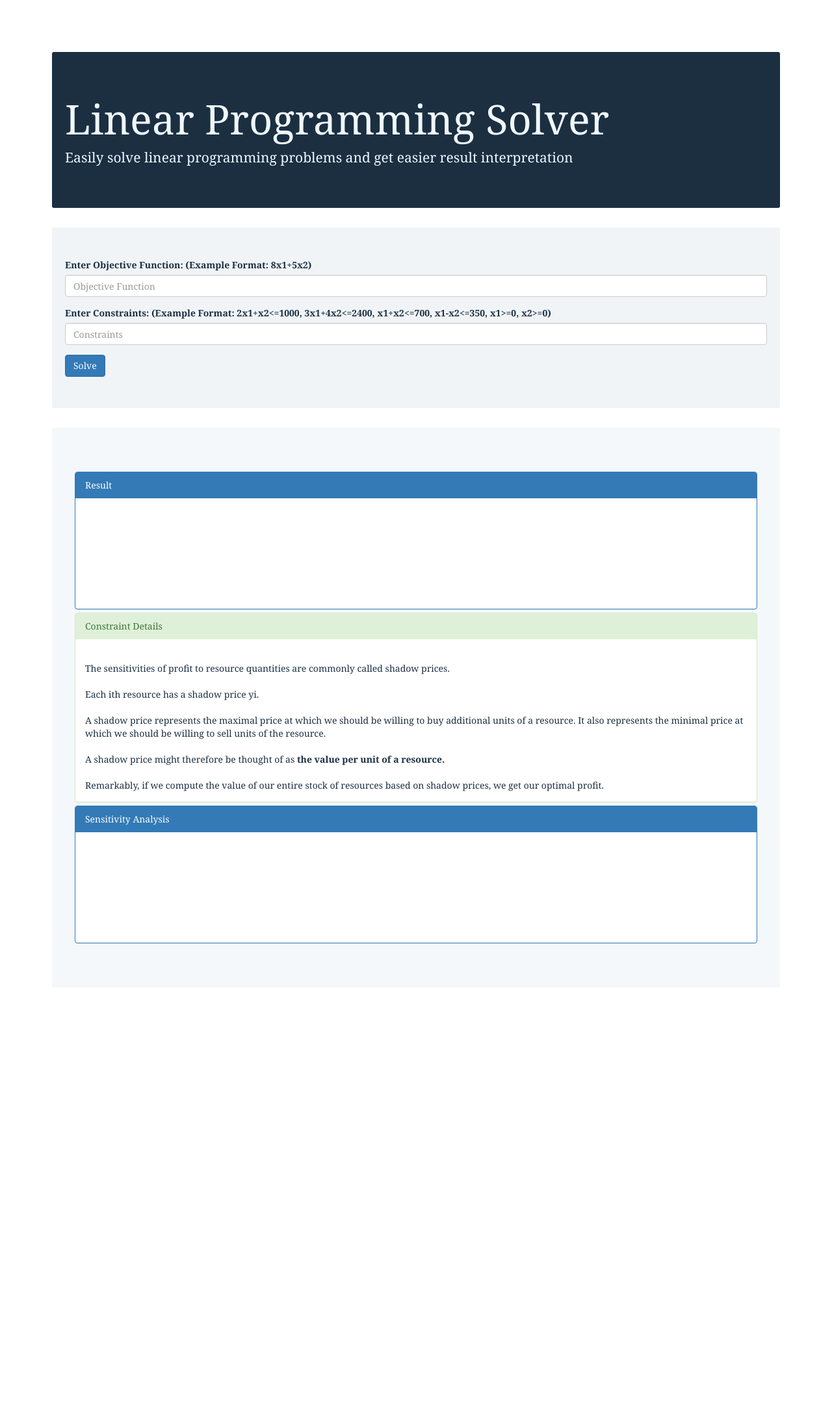
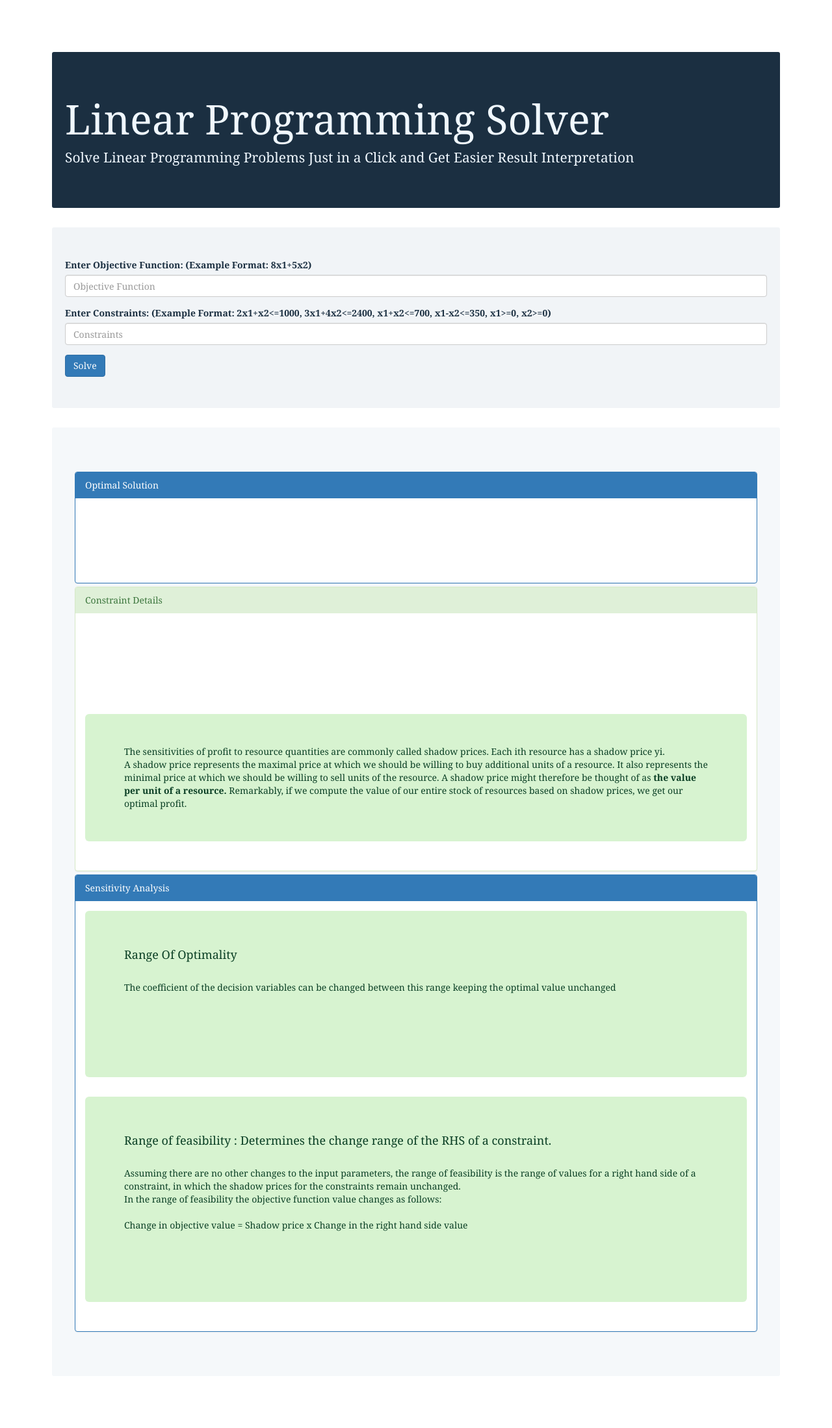
Before and after one commit to AnikaTabassum/linear_programming, a Flask app: page / in a window 1280 px wide. Shown: the whole page at 65% size. Before the commit the page ends 1453 px from the top, so only its background shows below. Run offline with Flask 2, Linux system fonts and the light colour scheme; some libraries are stand-ins or nearby versions.

Commit message:
Final Solver Tool

```diff
--- a/app.py
+++ b/app.py
@@ -511,9 +511,9 @@ def main(ObjectiveFunction, ConstraintList):
             print('x[',var,'] = ', x[var].solution_value())
             key = 'x'+str(var)+'_sol_val'
             key_exp = str(key)+"_exp"
-            ans_map[key] = x[var].solution_value()
+            ans_map[key] = round(x[var].solution_value(),2)
             ans_map[key_exp] = "The value of this decision variable in the optimal point."
-            optimal_value_list.append(x[var].solution_value())
+            optimal_value_list.append(round(x[var].solution_value(),2))
 
         print("offset ", solver.Objective().BestBound())
         ans_map["opt_val_list"] = optimal_value_list
@@ -591,16 +591,16 @@ def main(ObjectiveFunction, ConstraintList):
             constraint_map['constraint_exp'] = constraint_exp
             #binding_constraint_list.append(build_constraint)
             #get_constraint = val['constraint'].GetCoefficient(x[1]),"* x1
-            shadow_price_exp = " Shadow price for this constraint is "+ str(val['constraint'].dual_value())
+            shadow_price_exp = " Shadow price for this constraint is "+ str(round(val['constraint'].dual_value(),2))+". "
             print(shadow_price_exp)
 
             constraint_details_str = constraint_details_str + shadow_price_exp
 
-            constraint_map['shadow_price'] = val['constraint'].dual_value()
+            constraint_map['shadow_price'] = round(val['constraint'].dual_value(),2)
             constraint_map['shadow_price_exp'] = shadow_price_exp
         else:
 
-            constraint_details_str = constraint_details_str + ". "
+            constraint_details_str = constraint_details_str
 
             constraint_exp = str(build_constraint)+" is a non-binding constraint & has no direct impact on the optimal solution. "
             print(constraint_exp)
@@ -613,16 +613,31 @@ def main(ObjectiveFunction, ConstraintList):
             constraint_map['dual_exp']=dual_exp
 
             if  val['slack'] >0.0:
-                slack_exp = " The total limit is not used yet. It had total limit of "+ str(val['constraint'].ub()) +" but used only " + str(val['constraint'].ub()-val['slack'])
-                print(slack_exp)
-                constraint_details_str = constraint_details_str + slack_exp
+
 
                 #ans_map[]
                 constraint_map['total_limit']=val['constraint'].ub()
                 constraint_map['used']=val['constraint'].ub()-val['slack']
+
+
+                if constraint_map['used']>0:
+                    slack_exp = " The total limit is not used yet. It had total limit of "+ str(val['constraint'].ub()) +" but used only " + str(val['constraint'].ub()-val['slack'])+" units. "
+                    print(slack_exp)
+
+                elif constraint_map['used']==0:
+                    slack_exp = " The total limit is used. It had total limit of "+ str(val['constraint'].ub()) +" and used " + str(val['constraint'].ub()-val['slack'])+" units. "
+                    print(slack_exp)
+
+                else:
+                    slack_exp = " The total limit exceeded. It had total limit of "+ str(val['constraint'].ub()) +" but it exceeded " + str(abs(val['constraint'].ub()-val['slack']))+" units. "
+                    print(slack_exp)
+
+
+                constraint_details_str = constraint_details_str + slack_exp
                 constraint_map['slack_exp'] = slack_exp
+
             else:
-                slack_exp = " The total limit is not used yet. It had total limit of "+ str(val['constraint'].ub())+ " but used only "+str(val['constraint'].ub()+val['slack'])
+                slack_exp = " The total limit exceeded. It had total limit of "+ str(val['constraint'].ub())+ " nut used only "+str(val['constraint'].ub()+val['slack'])+" units. "
                 print(slack_exp)
                 constraint_details_str = constraint_details_str + slack_exp
                 constraint_map['slack_exp'] = slack_exp
@@ -645,6 +660,7 @@ def main(ObjectiveFunction, ConstraintList):
 
     print("arg optimality: ",arg_optimality)
     print("arg optimality: ",arg_optimality)
+
     if(solver.NumVariables()==2):
 
         equationList=[]
@@ -688,10 +704,10 @@ def main(ObjectiveFunction, ConstraintList):
         ans_map['RangeOfOptimality_minValX2']=optimalityRange[0]['minValY']
         ans_map['RangeOfOptimality_maxValX2']=optimalityRange[0]['maxValY']
 
-        ans_map["roo_string_1"] = "Range of optimality for X1 is "+str(optimalityRange[0]['minValX'])+" to "+str(optimalityRange[0]['maxValX'])
-        ans_map["roo_string_2"] = "Range of optimality for X2 is "+str(optimalityRange[0]['minValY'])+" to "+str(optimalityRange[0]['maxValY'])
-        ans_map["RangeOfOptimality_exp"] = "The coeffiecient of the decision variables can be changed between this range keeping the optimal value unchanged."
-
+        ans_map["roo_string_1"] = "Range of optimality for X1 is "+str(round(optimalityRange[0]['minValX'],2))+" to "+str(round(optimalityRange[0]['maxValX'],2))
+        ans_map["roo_string_2"] = "Range of optimality for X2 is "+str(round(optimalityRange[0]['minValY'],2))+" to "+str(round(optimalityRange[0]['maxValY'],2))
+        ans_map["RangeOfOptimality_exp"] = "The coefficient of the decision variables can be changed between this range keeping the optimal value unchanged."
+        ans_map['roo_header'] = "Range Of Optimality "
 
         print("Range Of Feasibility")
         #equationList=[["2x1+x2-1000",0],["3x1+4x2-2400",0],["x1+x2-700",0],["x1-x2-350",0],["x1",1],["x2",1]]
@@ -704,12 +720,15 @@ def main(ObjectiveFunction, ConstraintList):
         ans_map['RangeOfFeasibility_optimalEquation2Increase'] = feasibilityRange[0]['optimalEquation2Increase']
         ans_map['RangeOfFeasibility_optimalEquation2Decrease'] = feasibilityRange[0]['optimalEquation2Decrease']
 
-        ans_map['rof_string_1'] = "The binding constraint 1 can be increased "+str(feasibilityRange[0]['optimalEquation1Increase'])+" units and decreased "+str(feasibilityRange[0]['optimalEquation1Decrease'])+" units"
-        ans_map['rof_string_2'] = "The binding constraint 2 can be increased "+str(feasibilityRange[0]['optimalEquation2Increase'])+" units and decreased "+str(feasibilityRange[0]['optimalEquation2Decrease'])+" units"
+        ans_map['rof_string_1'] = "The binding constraint 1 can be increased "+str(round(feasibilityRange[0]['optimalEquation1Increase'],2))+" units and decreased "+str(round(feasibilityRange[0]['optimalEquation1Decrease'],2))+" units"
+        ans_map['rof_string_2'] = "The binding constraint 2 can be increased "+str(round(feasibilityRange[0]['optimalEquation2Increase'],2))+" units and decreased "+str(round(feasibilityRange[0]['optimalEquation2Decrease'],2))+" units"
         ans_map['RangeOfFeasibility_exp'] = "Range of feasibility : Determines the change range of the RHS of a constraint."
 
-
-
+    else:
+        ans_map['roo_string_1'] = "Range of Optimality not available."
+        ans_map['roo_string_2'] = "You can get the Range of Optimality for 2-variable linear programming problems for now!"
+        ans_map['rof_string_1'] = "Range of Feasibility not available."
+        ans_map['rof_string_2'] = "You can get the Range of Feasibility for 2-variable linear programming problems for now!"
     #print(getRangeOfOptimality(arg_optimality))
 
     return ans_map
--- a/templates/form.html
+++ b/templates/form.html
@@ -12,6 +12,12 @@
                 color: aliceblue;
             }
 
+            #inner-jumbotron-green{
+                font-family: Georgia, 'Times New Roman', Times, serif;
+                background-color: rgb(215, 243, 208);
+                color: rgb(10, 63, 36);
+            }
+
             #jumbotron-form{
                 font-family: Georgia, 'Times New Roman', Times, serif;
                 background-color: rgb(241, 244, 247);
@@ -22,6 +28,10 @@
                 font-family: Georgia, 'Times New Roman', Times, serif;
                 background-color: rgb(245, 248, 250);
                 color: rgb(27, 47, 65);
+            }
+
+            #bold{
+                font-weight: bold;
             }
 
             table {
@@ -78,7 +88,7 @@
 
             <div class="jumbotron" id="jumbotron-heading">
                 <h1>Linear Programming Solver</h1>
-                <p> Easily solve linear programming problems and get easier result interpretation</p>
+                <p>Solve Linear Programming Problems Just in a Click and Get Easier Result Interpretation</p>
             </div>
 
             <div class="jumbotron" id="jumbotron-form">
@@ -111,52 +121,80 @@
 
 
                       <div class="panel panel-primary">
-                        <div class="panel-heading">Result</div>
+                        <div class="panel-heading">Optimal Solution</div>
                         <div class="panel-body">
-                            {{result['obj_func_exp']}} {{result['Objective_Function']}} <br>
+                            {{result['obj_func_exp']}} <span id="bold"> {{result['Objective_Function']}} </span>  <br>
                                 <br>{{result['NumOfVar_exp']}} <br>
 
-                                <br>{{result['Constraints_exp']}}
-                                <br>{{result['Constraints']}}
+                                <br>
+                            {{result['ObjectiveValue_exp']}} <span id="bold">{{result['ObjectiveValue']}}</span> <br>
+                            {{result['opt_val_exp']}} <span id="bold">{{result['opt_val_list']}}</span>
 
-                                <br>
-                                {{result['ObjectiveValue_exp']}} {{result['ObjectiveValue']}} <br>
-                                {{result['opt_val_exp']}} {{result['opt_val_list']}}
+
+
                         </div>
                       </div>
 
                       <div class="panel panel-success">
                         <div class="panel-heading">Constraint Details</div>
                         <div class="panel-body">
-                            {{result['cdh']}} <br>
+
+                            <br>{{result['Constraints_exp']}} <br>
+                            <br><span id="bold"> {{result['Constraints']}} </span>
+
+                                <br> <br>
+
                                 {{result['constraint_details_str']}}
 
-                                The sensitivities of profit to resource quantities are commonly called shadow prices. <br>  <br>
-                                Each ith resource has a shadow price yi. <br><br>
+                                <br><br>
+
+                                <div class="jumbotron" id="inner-jumbotron-green">
+                                The sensitivities of profit to resource quantities are commonly called shadow prices.
+                                Each ith resource has a shadow price yi. <br>
 
                                 A shadow price represents the maximal price at which we should be willing to buy additional units of a resource.
                                 It also represents the minimal price at which we should be willing to sell units of the resource.
 
-                                <br> <br> A shadow price might therefore be thought of as <b>the value per unit of a resource.</b>
+                                A shadow price might therefore be thought of as <span id="bold">the value per unit of a resource.</span>
 
-                                <br><br> Remarkably, if we compute the value of our entire stock of resources based on shadow prices, we get our optimal profit.
+                                Remarkably, if we compute the value of our entire stock of resources based on shadow prices, we get our optimal profit.
+                                </div>
+
+
+
                         </div>
                       </div>
 
                       <div class="panel panel-primary">
                         <div class="panel-heading">Sensitivity Analysis</div>
                         <div class="panel-body">
-                            {{result['RangeOfOptimality_exp']}} <br>
 
-                                {{result['roo_string_1']}} <br>
-                                {{result['roo_string_2']}}
+                            <div class="jumbotron" id="inner-jumbotron-green">
+                                <h4>Range Of Optimality</h4><br>
+                                The coefficient of the decision variables can be changed between this range keeping the optimal value unchanged <br><br>
+                                <span id="bold">{{result['roo_string_1']}} <br>
+                                {{result['roo_string_2']}}</span>
                                 <br>
                                 <br>
+                            </div>
 
-                                {{result['RangeOfFeasibility_exp']}}<br>
+                                <div class="jumbotron" id="inner-jumbotron-green">
 
-                                {{result['rof_string_1']}}  <br>
-                                {{result['rof_string_2']}}<br>
+                                    <h4>Range of feasibility : Determines the change range of the RHS of a constraint.</h4><br>
+
+                                    Assuming there are no other changes to the input parameters, the range of feasibility is
+                                    the range of values for a right hand side of a constraint, in which the shadow prices for the
+                                    constraints remain unchanged.
+                                    <br>
+                                    In the range of feasibility the objective function value changes as follows: <br><br>
+                                    Change in objective value = Shadow price x Change in the right hand side value <br><br>
+
+                                    <span id="bold">{{result['rof_string_1']}}  <br>
+                                    {{result['rof_string_2']}}<br></span>
+
+                                </div>
+
+
                         </div>
                       </div>
 
```
